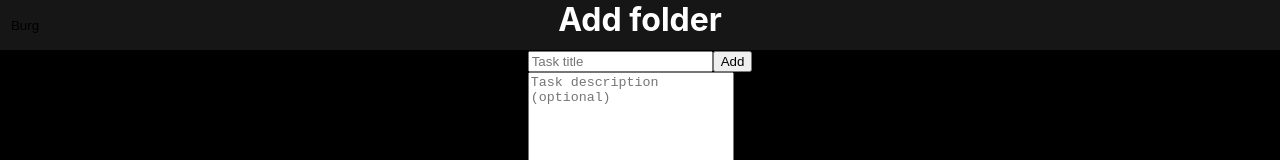
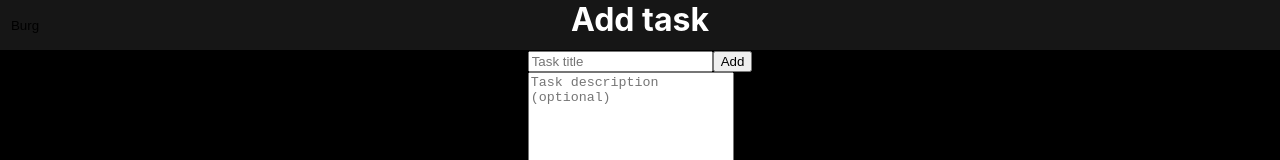
Before and after one commit to Apluri/todoFrontend, a React (Create React App) app: page /add in a window 1280 px wide. Shown: the top 160 px of the page. Built offline with nearby package versions, Linux system fonts and the light colour scheme; no server answers.

Commit message:
Add folder-title changed to Add task when creating a new task

```diff
--- a/src/components/TitleComponent.js
+++ b/src/components/TitleComponent.js
@@ -13,7 +13,7 @@ const TitleComponent = () => {
       case "/settings":
         return "Settings";
       case "/add":
-        return "Add folder";
+        return "Add task";
       default:
         return "Something went wrong :)";
     }
```
